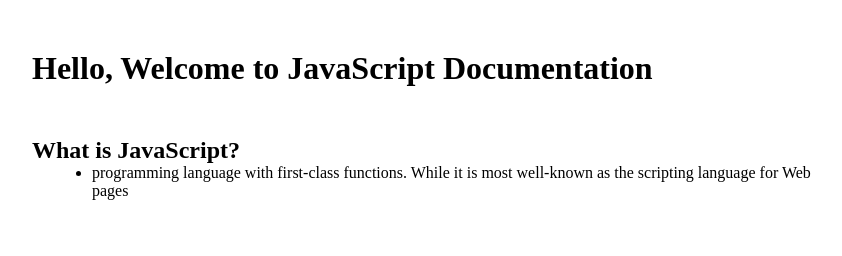
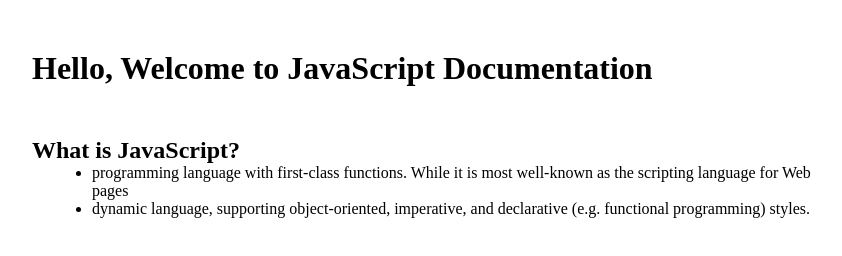
Before and after one commit to glynda/GitProjTesting, a website: page index.html in a window 1280 px wide. Shown: the whole page, without its empty margins (208-1050 px from the left). Drawn offline with Linux system fonts and the light colour scheme.

Commit message:
commitupdates

```diff
--- a/index.html
+++ b/index.html
@@ -15,8 +15,8 @@
         <ul>
           <li>programming language with first-class functions. While it is most
           well-known as the scripting language for Web pages
-
         </li>
+        <li> dynamic language, supporting object-oriented, imperative, and declarative (e.g. functional programming) styles.</li>
       </ul>
 
       </p>
```
